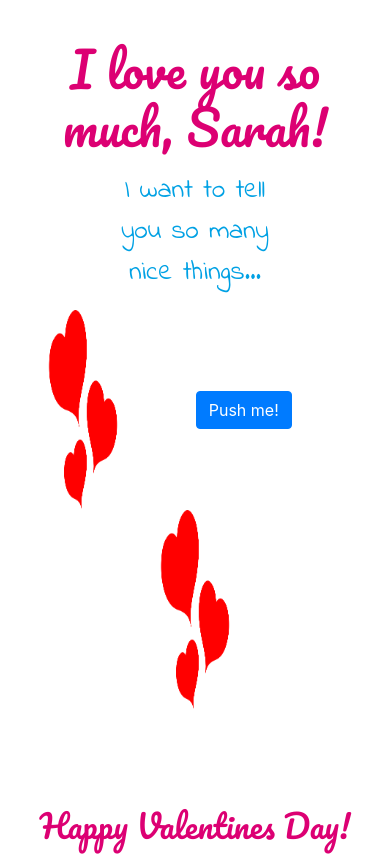
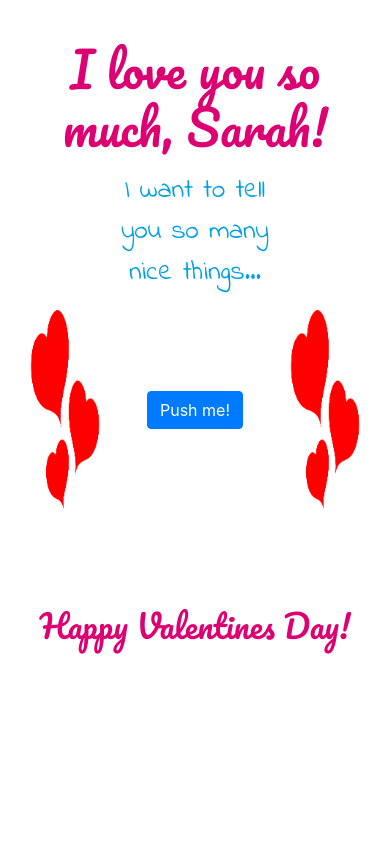
Before and after one commit to acumulus8/timLovesMe, a plain HTML site: page index.html in a window 390 px wide. Drawn offline with nearby package versions, Linux system fonts and the light colour scheme.

Commit message:
add responsiveness

```diff
--- a/index.html
+++ b/index.html
@@ -19,12 +19,12 @@
       </div>
       <div class="row align-items-center justify-content-center">
           <img class="hearts col-3 img-fluid animated rubberBand" src="./media/3hearts.png" alt="three hearts" />
-          <button class="btn btn-primary" id="button">Push me!</button>
+          <div class="col-5 text-center"><button class="btn btn-primary" id="button">Push me!</button></div>
           <img class="hearts col-3 img-fluid animated rubberBand" src="./media/3hearts.png" alt="three hearts" />
       </div>
       <div id="responseField" class="animated fadeInUp">
       </div>
-      <footer class="row align-items-end justify-content-center">
+      <footer class="text-center">
           <h2>Happy Valentines Day!</h2>
       </footer>
 
--- a/styles/styles.css
+++ b/styles/styles.css
@@ -30,9 +30,9 @@ p {
     animation-duration: 3s;
 }
 
-.row button {
+/*.row button {
     margin: 0 4rem 0 4rem;
-}
+}*/
 
 #responseField {
     margin-top: 1rem;
```
